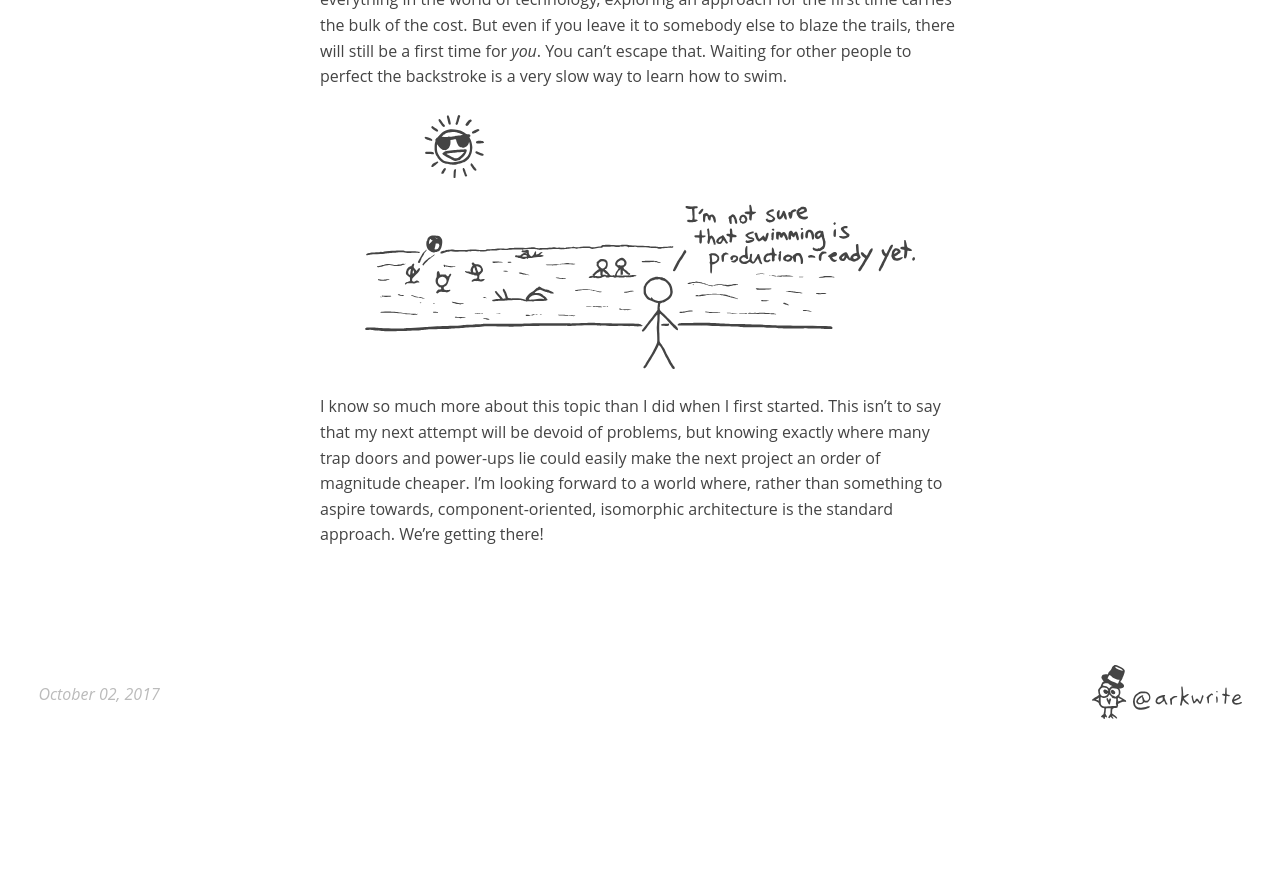
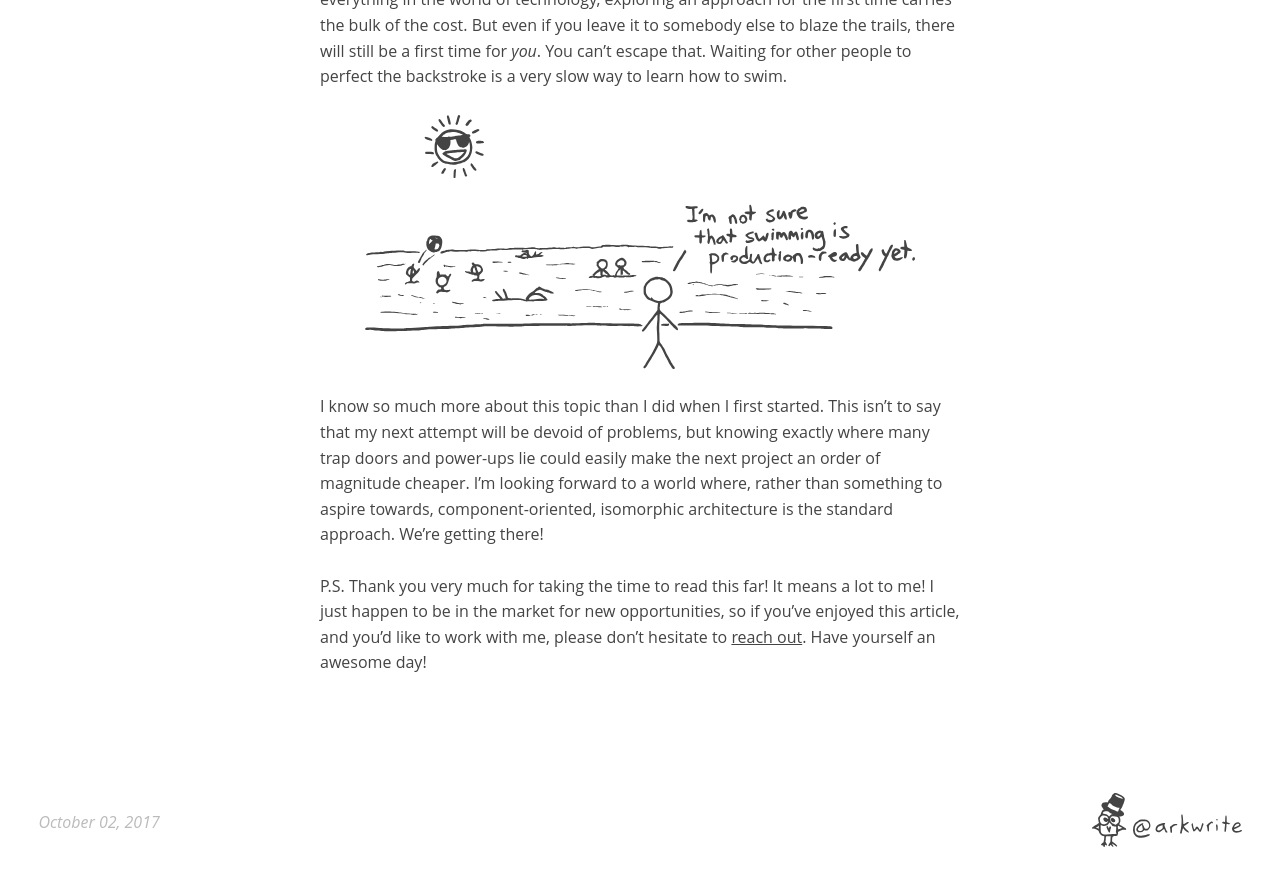
Before and after one commit to arkwright/arkwright.github.io, a Jekyll site: the page built from _posts/2017-10-02-scaling-react-server-side-rendering.md, in a window 1280 px wide and 900 px high, scrolled down 36697 px. Shown: the top 886 px of the window. Built offline with Jekyll 4.4.1, drawn with Linux system fonts in a browser that asks for light colours; before the commit the page ends 37469 px from its top, so only the background shows below that.

Commit message:
Add shameless plug.

```diff
--- a/_posts/2017-10-02-scaling-react-server-side-rendering.md
+++ b/_posts/2017-10-02-scaling-react-server-side-rendering.md
@@ -474,3 +474,5 @@ I feel a lot better about the viability of React server-side rendering, now that
 <img src="/images/scaling-react-server-side-rendering/swimming.svg" width="550" alt="Comic of a beach, with a body of water in the background. Lots of people are swimming and playing in the water, while a single person stands on the beach and addresses the reader: 'I'm not sure that swimming is production-ready yet.' The sun shines in the sky, wearing sunglasses, as suns do." />
 
 I know so much more about this topic than I did when I first started. This isn't to say that my next attempt will be devoid of problems, but knowing exactly where many trap doors and power-ups lie could easily make the next project an order of magnitude cheaper. I'm looking forward to a world where, rather than something to aspire towards, component-oriented, isomorphic architecture is the standard approach. We're getting there!
+
+P.S. Thank you very much for taking the time to read this far! It means a lot to me! I just happen to be in the market for new opportunities, so if you've enjoyed this article, and you'd like to work with me, please don't hesitate to [reach out](https://twitter.com/arkwrite). Have yourself an awesome day!
```
